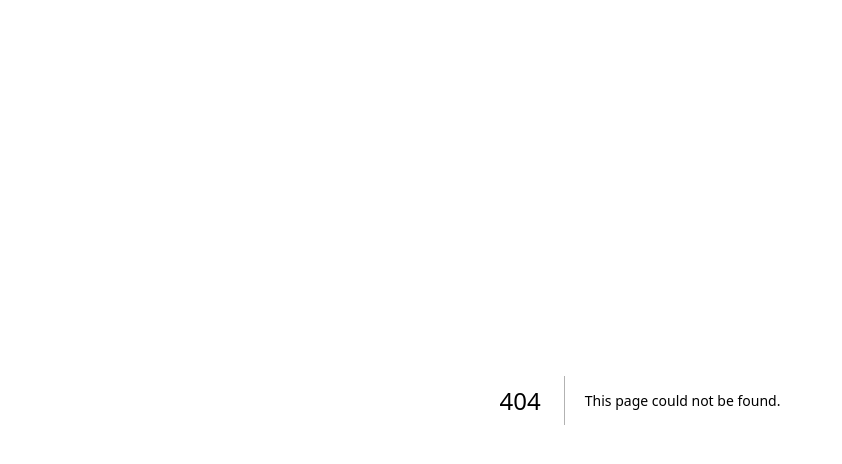
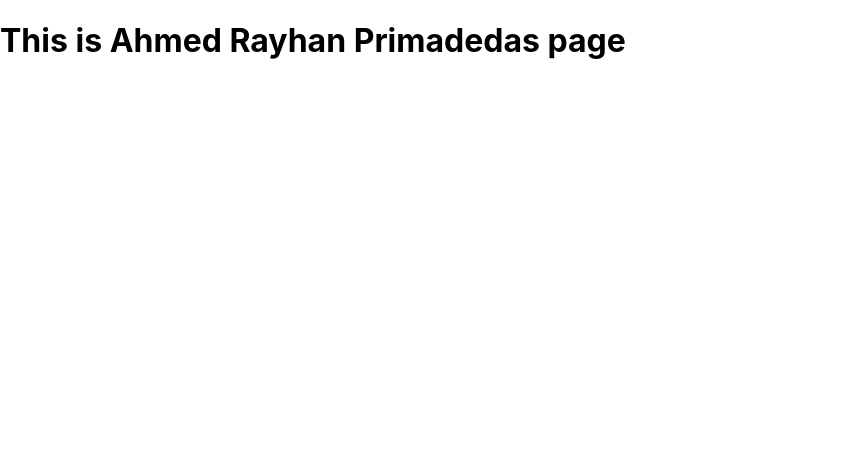
Before and after one commit to fahmialfareza/km3-fe-collabs, a Next.js app: page /rayhan in a window 1280 px wide. Before the commit this address had no page. Shown: the top 464 px of the page, without its empty margins (0-842 px from the left). Built offline with nearby package versions, Linux system fonts and the light colour scheme.

Commit message:
feat: add rayhan page (#7)

```diff
--- /dev/null
+++ b/pages/rayhan.js
@@ -0,0 +1,7 @@
+import React from "react";
+
+function Rayhan() {
+  return <h1>This is Ahmed Rayhan Primadedas page</h1>;
+}
+
+export default Rayhan;
```
